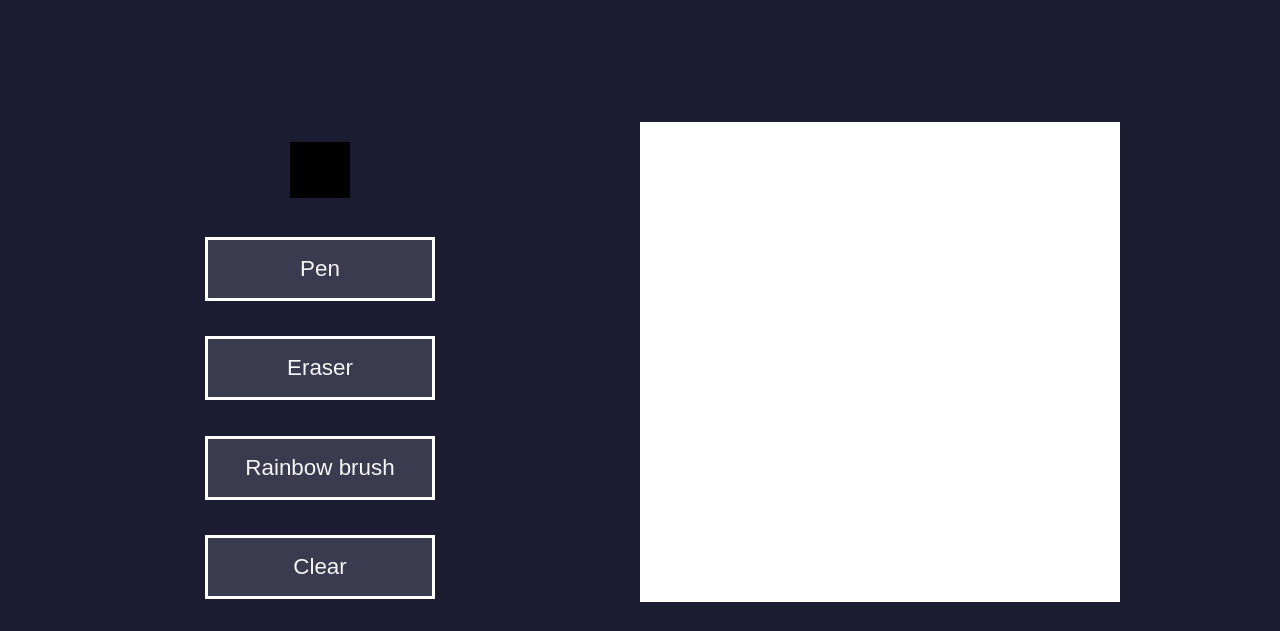
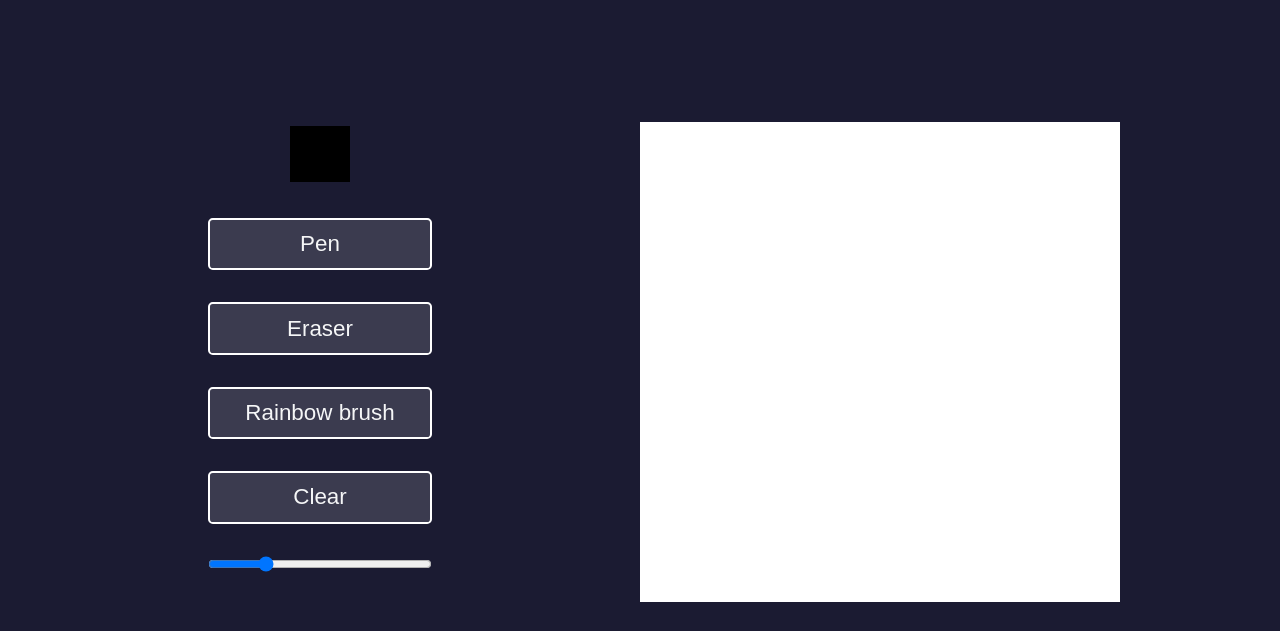
Before and after one commit to arrahhal/Etch-A-Sketch, a plain HTML site: page index.html in a window 1280 px wide. Shown: the part 94-725 px from the top of the page. Drawn offline with Linux system fonts and the light colour scheme.

Commit message:
Some Ui enhancments & add pixles variable

```diff
--- a/styles.css
+++ b/styles.css
@@ -6,6 +6,7 @@
     --gray: #3B3B4F;
     --orange: #F1A02A;
     --orange-light: #FECC4C;
+    --pixles: 16;
 }
 *{
     margin: 0;
@@ -29,6 +30,7 @@ body{
 }
 .main{
     display: flex;
+    flex-wrap: wrap;
     justify-content: center;
     gap: 10rem;
 }
@@ -37,14 +39,14 @@ body{
     width: 480px;
     height: 480px;
     background-color: white;
-    grid-template-columns: repeat(16,auto);
+    grid-template-columns: repeat(var(--pixles),auto);
+    grid-template-rows: repeat(var(--pixles),auto) ;
 }
 .options{
     display: flex;
     flex-direction: column;
     align-items: center;
-    gap: 2.2rem;
-    padding: 1rem;
+    gap: 2rem;
     width: 20rem;
 }
 
@@ -65,26 +67,30 @@ body{
 .btn{
     position: relative;
     font-size: 1.4rem;
-    font-weight: 500;
-    width: 80%;
-    padding: 1rem;
-    border: 3px solid white;
+    width: 70%;
+    padding: .7rem;
+    border: 2px solid white;
     background-color: var(--gray);
     color: var(--white);
+    border-radius: .3rem;
 }
 .btn:hover{
     background-color: var(--white);
     color: var(--gray);
 }
 .focus{
+    border-color: var(--orange-light);
     background: linear-gradient(var(--orange-light), var(--orange));
+    color: var(--white);
+}
+.focus:hover{
     color: var(--white);
 }
 .pixles{
     font-size: 1.4rem;
 }
 input[type="range"]{
-    width: 80%;
+    width: 70%;
 }
 .footer{
     width: 100%;
```
